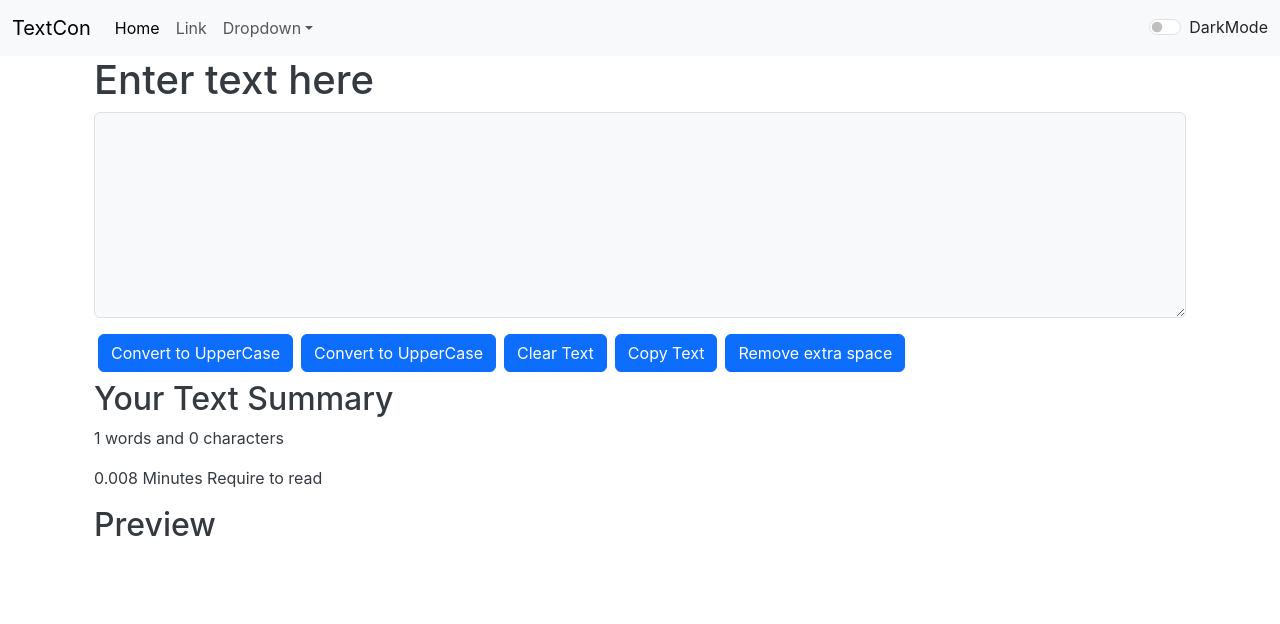
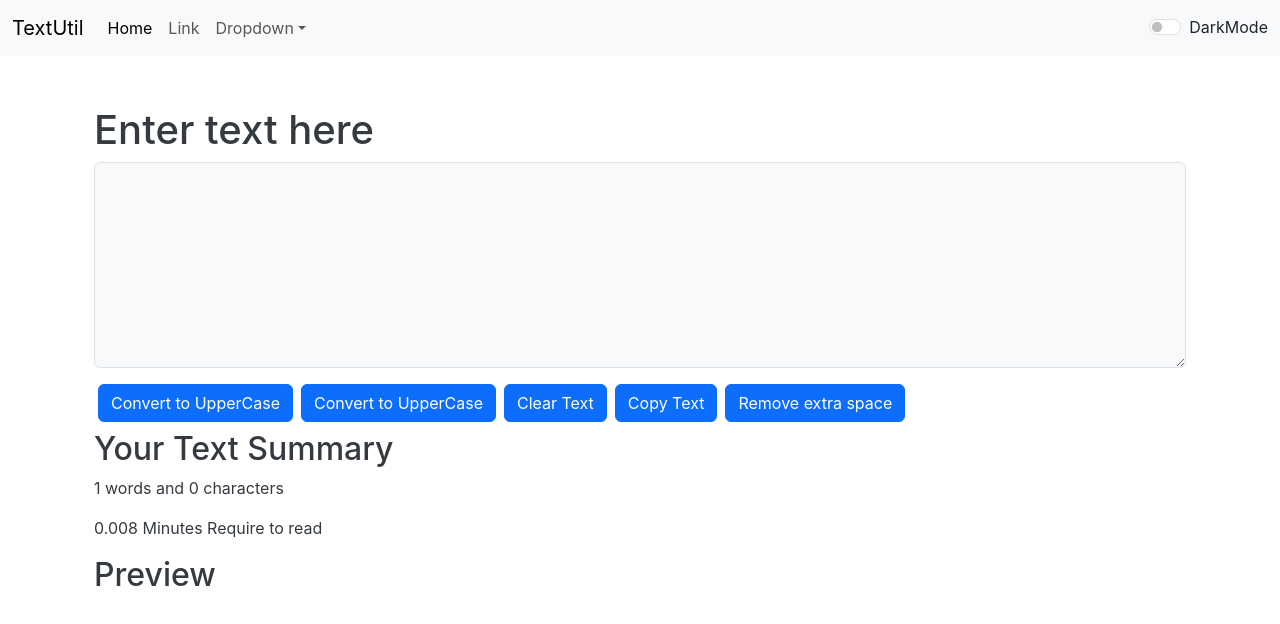
Before and after one commit to Rishabh7068/Textutil, a React (Create React App) app: page / in a window 1280 px wide. Shown: the top 624 px of the page. Built offline with nearby package versions, Linux system fonts and the light colour scheme.

Commit message:
Alert Added

```diff
--- a/src/App.js
+++ b/src/App.js
@@ -2,24 +2,43 @@
 import './App.css';
 import Header from './component/Header';
 import TextArea from './component/TextArea';
+import Alert from './component/Alert';
 
 
 function App() {
   const [darkmode ,setDarkmode] = useState('light');
+  const [alert , setAlert] = useState(null);
+
+  const showAlert = (message, type)=>{
+    setAlert({
+      msg : message,
+      type : type
+    })
+    setTimeout(() =>{
+      setAlert(null);
+    },1500);
+  }
+
   const toggleMode = () => {
     if(darkmode === 'light'){
       setDarkmode('dark');
       document.body.style.backgroundColor ='#212529';
+      showAlert("Dark mode is enable" ,"success");
     }else{
       document.body.style.backgroundColor ='#f8f9fa';
       setDarkmode('light');
+      showAlert("Light mode is enable" ,"success");
     }
   }
   return (
     <>
-    <Header title = "TextCon" mode={darkmode}  togglemode={toggleMode}/>
+    <Header title = "TextUtil" mode={darkmode}  togglemode={toggleMode}/>
+    <div>
+    <Alert alert={alert}/>
+    </div>
+
     <div className="container">
-      <TextArea heading = "Enter text here" mode={darkmode}/>
+      <TextArea heading = "Enter text here" mode={darkmode}  showAlert={showAlert}/>
     </div>
     </>
   );
--- /dev/null
+++ b/src/component/Alert.js
@@ -0,0 +1,17 @@
+import React from 'react'
+
+function Alert(props) {
+    const capitalize = (word)=>{
+        const lower = word.toLowerCase();
+        return lower.charAt(0).toUpperCase() + lower.slice(1);
+    }
+    return (
+        <div style={{height: '50px'}}>
+        {props.alert && <div className={`alert alert-${props.alert.type} alert-dismissible fade show`} role="alert">
+           <strong>{capitalize(props.alert.type)}</strong>: {props.alert.msg}
+        </div>}
+        </div>
+    )
+}
+
+export default Alert
--- a/src/component/TextArea.js
+++ b/src/component/TextArea.js
@@ -8,24 +8,29 @@
   const handelonclickup = ()=>{
     let nexText = text.toUpperCase();
     setText(nexText);
+    props.showAlert("Converted to Upper case","success");
   }
   const handleonClicklo = ()=>{
     let nexText = text.toLowerCase();
     setText(nexText);
+    props.showAlert("Converted to Lower case","success");
   }
 
   const handlecopy = ()=>{
     navigator.clipboard.writeText(text);
+    props.showAlert("Text Copied","success");
   }
 
   const handleexspace = ()=>{
     let newText = text.split(/[ ]+/);
     setText(newText.join(" "));
+    props.showAlert("Removed Extra Space","success");
   }
 
   const handleonClickct = ()=>{
     let nexText = "";
     setText(nexText);
+    props.showAlert("Text Cleared","success");
   }
 
   const handleOnChange = (event)=>{
```
